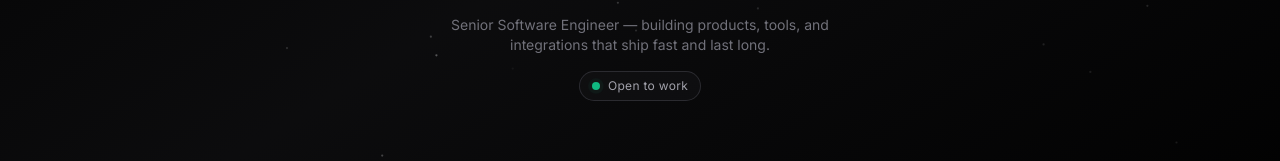
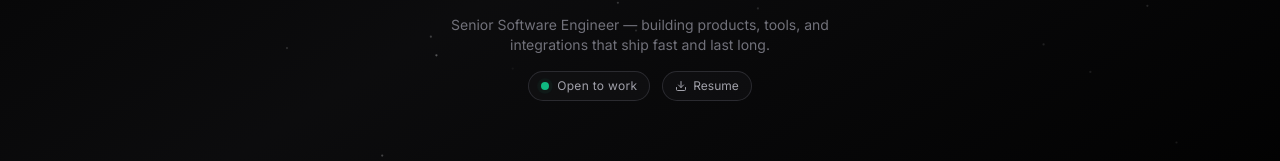
Before and after one commit to paurushrai/portfolio, a Next.js app: page / in a window 1280 px wide. Shown: the part 497-658 px from the top of the page. Built offline with nearby package versions, Linux system fonts and the light colour scheme; no server answers; what tailwindcss-debug-screens would draw is missing.

Commit message:
feat: add resume download links

```diff
--- a/app/about/page.tsx
+++ b/app/about/page.tsx
@@ -1,7 +1,7 @@
 "use client";
 import React from "react";
 import Link from "next/link";
-import { ArrowRight } from "lucide-react";
+import { ArrowRight, Download } from "lucide-react";
 import { Navigation } from "../components/nav";
 import { useLanguage } from "../i18n/LanguageContext";
 
@@ -20,6 +20,14 @@ export default function AboutPage() {
             {a.title}
           </h1>
           <p className="mt-4 text-zinc-400">{a.subtitle}</p>
+          <a
+            href="/resume.pdf"
+            download="Paurush_Rai_Resume.pdf"
+            className="mt-6 inline-flex items-center gap-2 px-4 py-2 rounded-full border border-zinc-700 bg-zinc-800/50 text-sm text-zinc-300 hover:text-zinc-100 hover:border-zinc-500 hover:bg-zinc-800 duration-200"
+          >
+            <Download className="w-4 h-4" />
+            Download Resume
+          </a>
         </div>
 
         <div className="w-full h-px bg-zinc-800" />
--- a/app/page.tsx
+++ b/app/page.tsx
@@ -1,6 +1,7 @@
 "use client";
 import Link from "next/link";
 import React from "react";
+import { Download } from "lucide-react";
 import Particles from "./components/particles";
 import { useLanguage } from "./i18n/LanguageContext";
 import { LanguageSwitcher } from "./components/LanguageSwitcher";
@@ -49,6 +50,7 @@ export default function Home() {
         <div className="hidden w-screen h-px animate-glow md:block animate-fade-right bg-gradient-to-r from-zinc-300/0 via-zinc-300/50 to-zinc-300/0" />
         <div className="my-16 text-center animate-fade-in flex flex-col items-center gap-4 px-6 md:px-0">
           <p className="text-sm text-zinc-500 max-w-sm">{t.home.tagline}</p>
+          <div className="flex items-center gap-3 flex-wrap justify-center">
             <div className="flex items-center gap-2 px-3 py-1.5 rounded-full border border-zinc-700/60 bg-zinc-900/40 backdrop-blur-sm">
               <span className="relative flex h-2 w-2">
                 <span className="animate-ping absolute inline-flex h-full w-full rounded-full bg-emerald-400 opacity-75"></span>
@@ -58,6 +60,15 @@ export default function Home() {
                 {t.home.openToWork}
               </span>
             </div>
+            <a
+              href="/resume.pdf"
+              download="Paurush_Rai_Resume.pdf"
+              className="flex items-center gap-1.5 px-3 py-1.5 rounded-full border border-zinc-700/60 bg-zinc-900/40 backdrop-blur-sm text-xs text-zinc-400 hover:text-zinc-100 hover:border-zinc-500 duration-200"
+            >
+              <Download className="w-3 h-3" />
+              Resume
+            </a>
+          </div>
         </div>
       </main>
     </div>
```
Also changed, not shown: 1 other file (tests, documents, lock files or other folders). Lines whose indentation alone changed are shown as unchanged.
